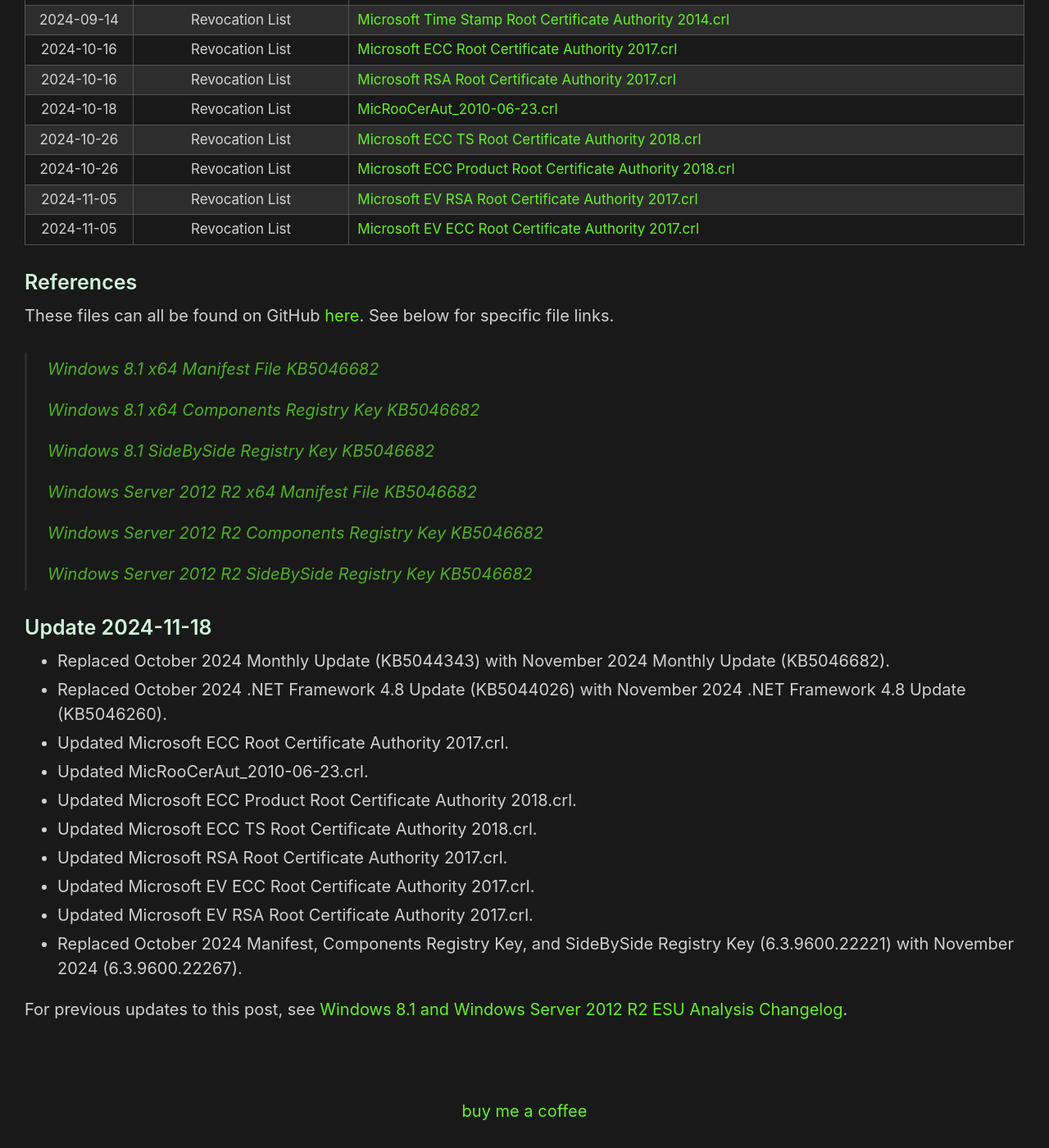
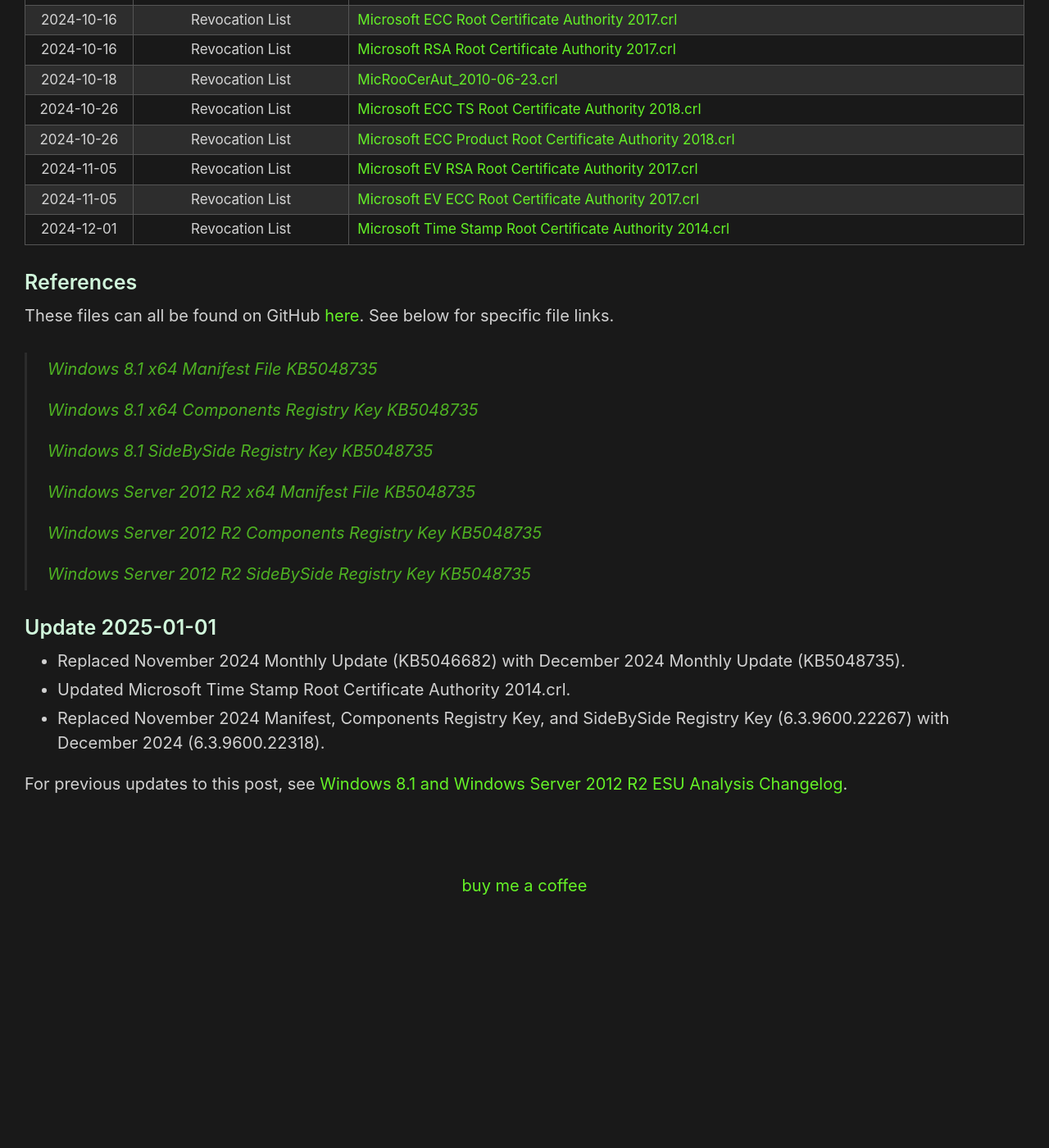
Before and after one commit to HackAndPwn/HackAndPwn.github.io, a Jekyll site: the page built from _posts/2024-01-21-windows-8.1-and-2012-r2-esu-analysis.md, in a window 1280 px wide and 1400 px high, scrolled down 3410 px. Shown: the whole window at 82% size. Built offline with Jekyll 4.4.1, drawn with Linux system fonts in a browser that asks for light colours; after the commit the page ends 4535 px from its top, so only the background shows below that; some of the changed text lies outside the part shown.

Commit message:
december 2024 updates

```diff
--- a/_posts/2024-01-21-windows-8.1-and-2012-r2-esu-analysis.md
+++ b/_posts/2024-01-21-windows-8.1-and-2012-r2-esu-analysis.md
@@ -2,7 +2,7 @@
 layout: post
 title: Windows 8.1 and Windows Server 2012 R2 ESU Analysis
 original_date: 2024-01-21
-date: 2024-11-18
+date: 2025-01-01
 ---
 
 The original Windows 7 ESU Analysis can be found [here](https://hackandpwn.com/windows-7-esu-analysis).  With the ending of support for Windows 8.1 and Server 2012 R2 in 2023, additional research was conducted to see if similar techniques would work for these operating systems as well.  It was determined that both Windows 8.1 and Windows Server 2012 R2 can be fully patched past the supported period.
@@ -20,26 +20,26 @@
 ### Install The Latest Servicing Stack Update (SSU) - KB5044411 (October 2024)
 Install [Windows8.1-KB5044411-x64.msu](https://github.com/HackAndPwn/Windows-8.1-And-Server-2012-R2-ESU-Analysis/raw/main/Patches/01_Windows8.1-KB5044411-x64.msu) and reboot the computer.
 
-### Install The Latest Monthly Cumulative Update Via Failed Reboot Technique - KB5046682 (November 2024)
-1. Install KB5046682 ( [Part 1](https://github.com/HackAndPwn/Windows-8.1-And-Server-2012-R2-ESU-Analysis/raw/main/Patches/02_Windows8.1-KB5046682-x64.zip.001) / [Part 2](https://github.com/HackAndPwn/Windows-8.1-And-Server-2012-R2-ESU-Analysis/raw/main/Patches/02_Windows8.1-KB5046682-x64.zip.002) / [Part 3](https://github.com/HackAndPwn/Windows-8.1-And-Server-2012-R2-ESU-Analysis/raw/main/Patches/02_Windows8.1-KB5046682-x64.zip.003) / [Part 4](https://github.com/HackAndPwn/Windows-8.1-And-Server-2012-R2-ESU-Analysis/raw/main/Patches/02_Windows8.1-KB5046682-x64.zip.004) / [Part 5](https://github.com/HackAndPwn/Windows-8.1-And-Server-2012-R2-ESU-Analysis/raw/main/Patches/02_Windows8.1-KB5046682-x64.zip.005) / [Part 6](https://github.com/HackAndPwn/Windows-8.1-And-Server-2012-R2-ESU-Analysis/raw/main/Patches/02_Windows8.1-KB5046682-x64.zip.006) ) and reboot the computer.  This will result in a failed update and rollback.
+### Install The Latest Monthly Cumulative Update Via Failed Reboot Technique - KB5048735 (December 2024)
+1. Install KB5048735 ( [Part 1](https://github.com/HackAndPwn/Windows-8.1-And-Server-2012-R2-ESU-Analysis/raw/main/Patches/02_Windows8.1-KB5048735-x64.zip.001) / [Part 2](https://github.com/HackAndPwn/Windows-8.1-And-Server-2012-R2-ESU-Analysis/raw/main/Patches/02_Windows8.1-KB5048735-x64.zip.002) / [Part 3](https://github.com/HackAndPwn/Windows-8.1-And-Server-2012-R2-ESU-Analysis/raw/main/Patches/02_Windows8.1-KB5048735-x64.zip.003) / [Part 4](https://github.com/HackAndPwn/Windows-8.1-And-Server-2012-R2-ESU-Analysis/raw/main/Patches/02_Windows8.1-KB5048735-x64.zip.004) / [Part 5](https://github.com/HackAndPwn/Windows-8.1-And-Server-2012-R2-ESU-Analysis/raw/main/Patches/02_Windows8.1-KB5048735-x64.zip.005) / [Part 6](https://github.com/HackAndPwn/Windows-8.1-And-Server-2012-R2-ESU-Analysis/raw/main/Patches/02_Windows8.1-KB5048735-x64.zip.006) ) and reboot the computer.  This will result in a failed update and rollback.
 2. Apply the  new Windows 8.1 or Server 2012 R2 SideBySide registry key linked below.
-3. Install KB5046682 again and reboot the computer.  This will result in a successful update.
+3. Install KB5048735 again and reboot the computer.  This will result in a successful update.
 
-### Install The Latest Monthly Cumulative Update Via Manifest/Component Technique - KB5046682 (November 2024)
+### Install The Latest Monthly Cumulative Update Via Manifest/Component Technique - KB5048735 (December 2024)
 If using the Manifest/Components registry key technique:
 1. Copy the manifest file linked below into the C:\Windows\WinSxS\Manifests folder.  This can be done by executing the following commands:
 > takeown /f C:\Windows\WinSxS\Manifests /a
 >
 > icacls C:\Windows\WinSxS\Manifests /grant Everyone:(F)
 >
-> copy amd64_microsoft-windows-s..edsecurityupdatesai_31bf3856ad364e35_6.3.9600.22267_none_59ac2797f6422bf3.manifest C:\Windows\WinSxS\Manifests
+> copy amd64_microsoft-windows-s..edsecurityupdatesai_31bf3856ad364e35_6.3.9600.22318_none_59e33963f618b6bc.manifest C:\Windows\WinSxS\Manifests
 >
 > icacls C:\Windows\WinSxS\Manifests /remove Everyone
 >
 > icacls C:\Windows\WinSxS\Manifests /setowner "NT SERVICE\TrustedInstaller"
 2. Apply the new Windows 8.1 or Server 2012 R2 Components registry key linked below.
 3. Apply the new Windows 8.1 or Server 2012 R2 SideBySide registry key linked below.
-4. Install KB5046682 ( [Part 1](https://github.com/HackAndPwn/Windows-8.1-And-Server-2012-R2-ESU-Analysis/raw/main/Patches/02_Windows8.1-KB5046682-x64.zip.001) / [Part 2](https://github.com/HackAndPwn/Windows-8.1-And-Server-2012-R2-ESU-Analysis/raw/main/Patches/02_Windows8.1-KB5046682-x64.zip.002) / [Part 3](https://github.com/HackAndPwn/Windows-8.1-And-Server-2012-R2-ESU-Analysis/raw/main/Patches/02_Windows8.1-KB5046682-x64.zip.003) / [Part 4](https://github.com/HackAndPwn/Windows-8.1-And-Server-2012-R2-ESU-Analysis/raw/main/Patches/02_Windows8.1-KB5046682-x64.zip.004) / [Part 5](https://github.com/HackAndPwn/Windows-8.1-And-Server-2012-R2-ESU-Analysis/raw/main/Patches/02_Windows8.1-KB5046682-x64.zip.005) / [Part 6](https://github.com/HackAndPwn/Windows-8.1-And-Server-2012-R2-ESU-Analysis/raw/main/Patches/02_Windows8.1-KB5046682-x64.zip.006) ).
+4. Install KB5048735 ( [Part 1](https://github.com/HackAndPwn/Windows-8.1-And-Server-2012-R2-ESU-Analysis/raw/main/Patches/02_Windows8.1-KB5048735-x64.zip.001) / [Part 2](https://github.com/HackAndPwn/Windows-8.1-And-Server-2012-R2-ESU-Analysis/raw/main/Patches/02_Windows8.1-KB5048735-x64.zip.002) / [Part 3](https://github.com/HackAndPwn/Windows-8.1-And-Server-2012-R2-ESU-Analysis/raw/main/Patches/02_Windows8.1-KB5048735-x64.zip.003) / [Part 4](https://github.com/HackAndPwn/Windows-8.1-And-Server-2012-R2-ESU-Analysis/raw/main/Patches/02_Windows8.1-KB5048735-x64.zip.004) / [Part 5](https://github.com/HackAndPwn/Windows-8.1-And-Server-2012-R2-ESU-Analysis/raw/main/Patches/02_Windows8.1-KB5048735-x64.zip.005) / [Part 6](https://github.com/HackAndPwn/Windows-8.1-And-Server-2012-R2-ESU-Analysis/raw/main/Patches/02_Windows8.1-KB5048735-x64.zip.006) ).
 
 ### Install The Latest .NET 3.5 Update - KB5044012 (October 2024)
 Install [Windows8.1-KB5044012-x64.msu](https://github.com/HackAndPwn/Windows-8.1-And-Server-2012-R2-ESU-Analysis/raw/main/Patches/03_Windows8.1-KB5044012-x64.msu).
@@ -60,7 +60,6 @@
 <tr><td>2020-01-22</td><td>Certificate</td><td style="text-align:left"><a href="https://github.com/HackAndPwn/Windows-7-Patching/raw/master/08_Certs/Microsoft%20EV%20ECC%20Root%20Certificate%20Authority%202017.crt">Microsoft EV ECC Root Certificate Authority 2017.crt</a></td></tr>
 <tr><td>2020-01-22</td><td>Certificate</td><td style="text-align:left"><a href="https://github.com/HackAndPwn/Windows-7-Patching/raw/master/08_Certs/Microsoft%20RSA%20Root%20Certificate%20Authority%202017.crt">Microsoft RSA Root Certificate Authority 2017.crt</a></td></tr>
 <tr><td>2020-01-22</td><td>Certificate</td><td style="text-align:left"><a href="https://github.com/HackAndPwn/Windows-7-Patching/raw/master/08_Certs/Microsoft%20EV%20RSA%20Root%20Certificate%20Authority%202017.crt">Microsoft EV RSA Root Certificate Authority 2017.crt</a></td></tr>
-<tr><td>2024-09-14</td><td>Revocation List</td><td style="text-align:left"><a href="https://github.com/HackAndPwn/Windows-7-Patching/raw/master/08_Certs/Microsoft%20Time%20Stamp%20Root%20Certificate%20Authority%202014.crl">Microsoft Time Stamp Root Certificate Authority 2014.crl</a></td></tr>
 <tr><td>2024-10-16</td><td>Revocation List</td><td style="text-align:left"><a href="https://github.com/HackAndPwn/Windows-7-Patching/raw/master/08_Certs/Microsoft%20ECC%20Root%20Certificate%20Authority%202017.crl">Microsoft ECC Root Certificate Authority 2017.crl</a></td></tr>
 <tr><td>2024-10-16</td><td>Revocation List</td><td style="text-align:left"><a href="https://github.com/HackAndPwn/Windows-7-Patching/raw/master/08_Certs/Microsoft%20RSA%20Root%20Certificate%20Authority%202017.crl">Microsoft RSA Root Certificate Authority 2017.crl</a></td></tr>
 <tr><td>2024-10-18</td><td>Revocation List</td><td style="text-align:left"><a href="https://github.com/HackAndPwn/Windows-7-Patching/raw/master/08_Certs/MicRooCerAut_2010-06-23.crl">MicRooCerAut_2010-06-23.crl</a></td></tr>
@@ -68,34 +67,28 @@
 <tr><td>2024-10-26</td><td>Revocation List</td><td style="text-align:left"><a href="https://github.com/HackAndPwn/Windows-7-Patching/raw/master/08_Certs/Microsoft%20ECC%20Product%20Root%20Certificate%20Authority%202018.crl">Microsoft ECC Product Root Certificate Authority 2018.crl</a></td></tr>
 <tr><td>2024-11-05</td><td>Revocation List</td><td style="text-align:left"><a href="https://github.com/HackAndPwn/Windows-7-Patching/raw/master/08_Certs/Microsoft%20EV%20RSA%20Root%20Certificate%20Authority%202017.crl">Microsoft EV RSA Root Certificate Authority 2017.crl</a></td></tr>
 <tr><td>2024-11-05</td><td>Revocation List</td><td style="text-align:left"><a href="https://github.com/HackAndPwn/Windows-7-Patching/raw/master/08_Certs/Microsoft%20EV%20ECC%20Root%20Certificate%20Authority%202017.crl">Microsoft EV ECC Root Certificate Authority 2017.crl</a></td></tr>
+<tr><td>2024-12-01</td><td>Revocation List</td><td style="text-align:left"><a href="https://github.com/HackAndPwn/Windows-7-Patching/raw/master/08_Certs/Microsoft%20Time%20Stamp%20Root%20Certificate%20Authority%202014.crl">Microsoft Time Stamp Root Certificate Authority 2014.crl</a></td></tr>
 </tbody></table>
 
 ### References
 
 These files can all be found on GitHub [here](https://github.com/HackAndPwn/Windows-8.1-And-Server-2012-R2-ESU-Analysis).  See below for specific file links.
 
-> [Windows 8.1 x64 Manifest File KB5046682](https://github.com/HackAndPwn/Windows-8.1-And-Server-2012-R2-ESU-Analysis/blob/main/2024_11/amd64_microsoft-windows-s..edsecurityupdatesai_31bf3856ad364e35_6.3.9600.22267_none_59ac2797f6422bf3.manifest)
+> [Windows 8.1 x64 Manifest File KB5048735](https://github.com/HackAndPwn/Windows-8.1-And-Server-2012-R2-ESU-Analysis/blob/main/2024_12/amd64_microsoft-windows-s..edsecurityupdatesai_31bf3856ad364e35_6.3.9600.22318_none_59e33963f618b6bc.manifest)
 >
-> [Windows 8.1 x64 Components Registry Key KB5046682](https://github.com/HackAndPwn/Windows-8.1-And-Server-2012-R2-ESU-Analysis/blob/main/2024_11/8.1_x64_ComponentsRegistryKey.reg)
+> [Windows 8.1 x64 Components Registry Key KB5048735](https://github.com/HackAndPwn/Windows-8.1-And-Server-2012-R2-ESU-Analysis/blob/main/2024_12/8.1_x64_ComponentsRegistryKey.reg)
 >
-> [Windows 8.1 SideBySide Registry Key KB5046682](https://github.com/HackAndPwn/Windows-8.1-And-Server-2012-R2-ESU-Analysis/blob/main/2024_11/8.1_x64_SideBySideRegistryKey_x64.reg)
+> [Windows 8.1 SideBySide Registry Key KB5048735](https://github.com/HackAndPwn/Windows-8.1-And-Server-2012-R2-ESU-Analysis/blob/main/2024_12/8.1_x64_SideBySideRegistryKey_x64.reg)
 >
-> [Windows Server 2012 R2 x64 Manifest File KB5046682](https://github.com/HackAndPwn/Windows-8.1-And-Server-2012-R2-ESU-Analysis/blob/main/2024_11/amd64_microsoft-windows-s..edsecurityupdatesai_31bf3856ad364e35_6.3.9600.22267_none_59ac2797f6422bf3.manifest)
+> [Windows Server 2012 R2 x64 Manifest File KB5048735](https://github.com/HackAndPwn/Windows-8.1-And-Server-2012-R2-ESU-Analysis/blob/main/2024_12/amd64_microsoft-windows-s..edsecurityupdatesai_31bf3856ad364e35_6.3.9600.22318_none_59e33963f618b6bc.manifest)
 >
-> [Windows Server 2012 R2 Components Registry Key KB5046682](https://github.com/HackAndPwn/Windows-8.1-And-Server-2012-R2-ESU-Analysis/blob/main/2024_11/Server_2012_R2_x64_ComponentsRegistryKey.reg)
+> [Windows Server 2012 R2 Components Registry Key KB5048735](https://github.com/HackAndPwn/Windows-8.1-And-Server-2012-R2-ESU-Analysis/blob/main/2024_12/Server_2012_R2_x64_ComponentsRegistryKey.reg)
 >
-> [Windows Server 2012 R2 SideBySide Registry Key KB5046682](https://github.com/HackAndPwn/Windows-8.1-And-Server-2012-R2-ESU-Analysis/blob/main/2024_11/Server_2012_R2_x64_SideBySideRegistryKey_x64.reg)
+> [Windows Server 2012 R2 SideBySide Registry Key KB5048735](https://github.com/HackAndPwn/Windows-8.1-And-Server-2012-R2-ESU-Analysis/blob/main/2024_12/Server_2012_R2_x64_SideBySideRegistryKey_x64.reg)
 
-### Update 2024-11-18
-* Replaced October 2024 Monthly Update (KB5044343) with November 2024 Monthly Update (KB5046682).
-* Replaced October 2024 .NET Framework 4.8 Update (KB5044026) with November 2024 .NET Framework 4.8 Update (KB5046260).
-* Updated Microsoft ECC Root Certificate Authority 2017.crl.
-* Updated MicRooCerAut_2010-06-23.crl.
-* Updated Microsoft ECC Product Root Certificate Authority 2018.crl.
-* Updated Microsoft ECC TS Root Certificate Authority 2018.crl.
-* Updated Microsoft RSA Root Certificate Authority 2017.crl.
-* Updated Microsoft EV ECC Root Certificate Authority 2017.crl.
-* Updated Microsoft EV RSA Root Certificate Authority 2017.crl.
-* Replaced October 2024 Manifest, Components Registry Key, and SideBySide Registry Key (6.3.9600.22221) with November 2024 (6.3.9600.22267).
+### Update 2025-01-01
+* Replaced November 2024 Monthly Update (KB5046682) with December 2024 Monthly Update (KB5048735).
+* Updated Microsoft Time Stamp Root Certificate Authority 2014.crl.
+* Replaced November 2024 Manifest, Components Registry Key, and SideBySide Registry Key (6.3.9600.22267) with December 2024 (6.3.9600.22318).
 
 For previous updates to this post, see [Windows 8.1 and Windows Server 2012 R2 ESU Analysis Changelog](https://hackandpwn.com/windows-8.1-and-2012-r2-esu-analysis-changelog/).
```
Also changed, not shown: _posts/2020-05-23-windows-7-esu-patching-changelog.md (+12 -0 lines), _posts/2020-05-23-windows-7-esu-patching.md (+6 -14 lines), _posts/2020-09-12-windows-7-esu-analysis-updates-changelog.md (+5 -0 lines), _posts/2020-09-12-windows-7-esu-analysis-updates.md (+11 -12 lines), _posts/2024-01-21-windows-8.1-and-2012-r2-esu-analysis-changelog.md (+12 -0 lines).
